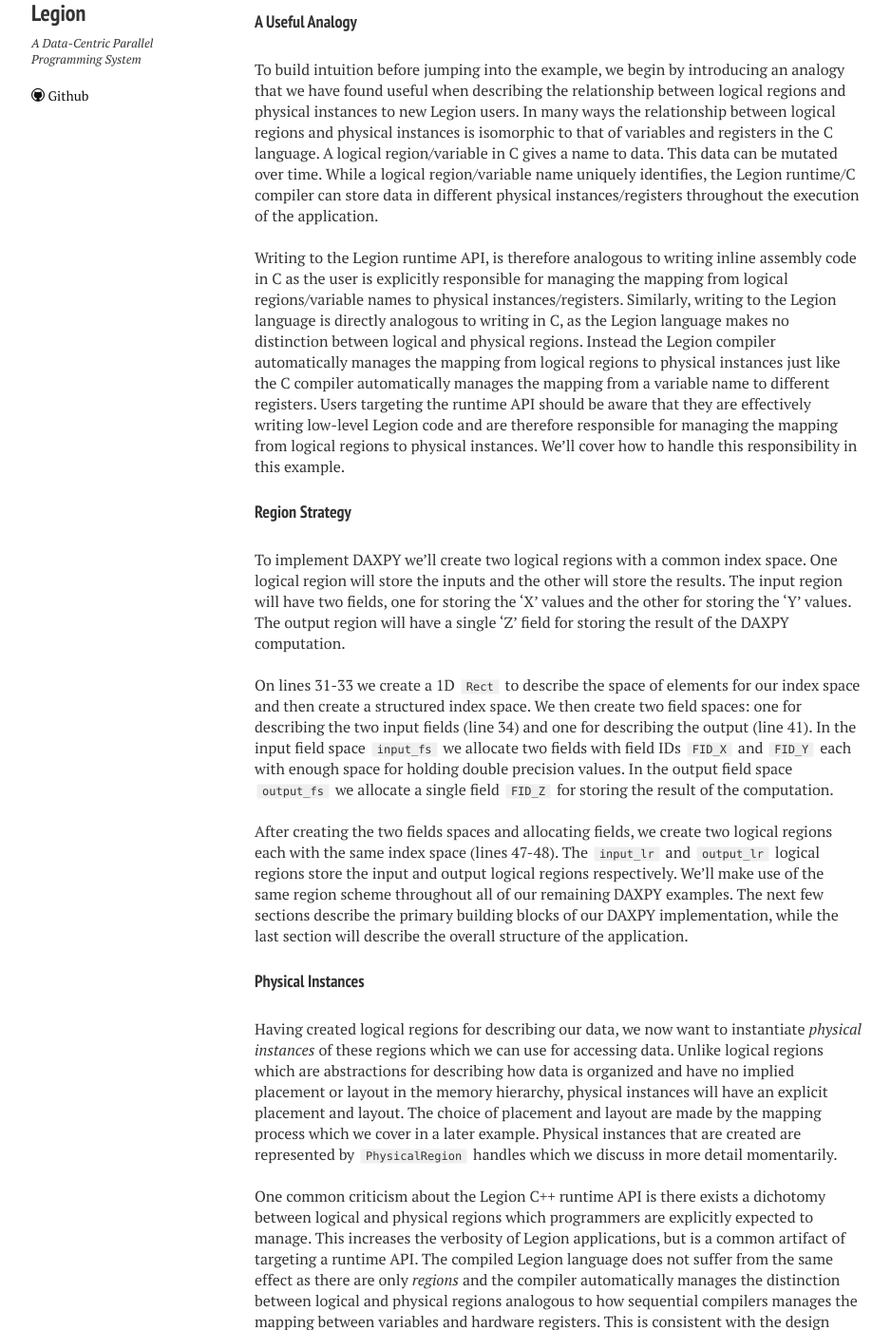
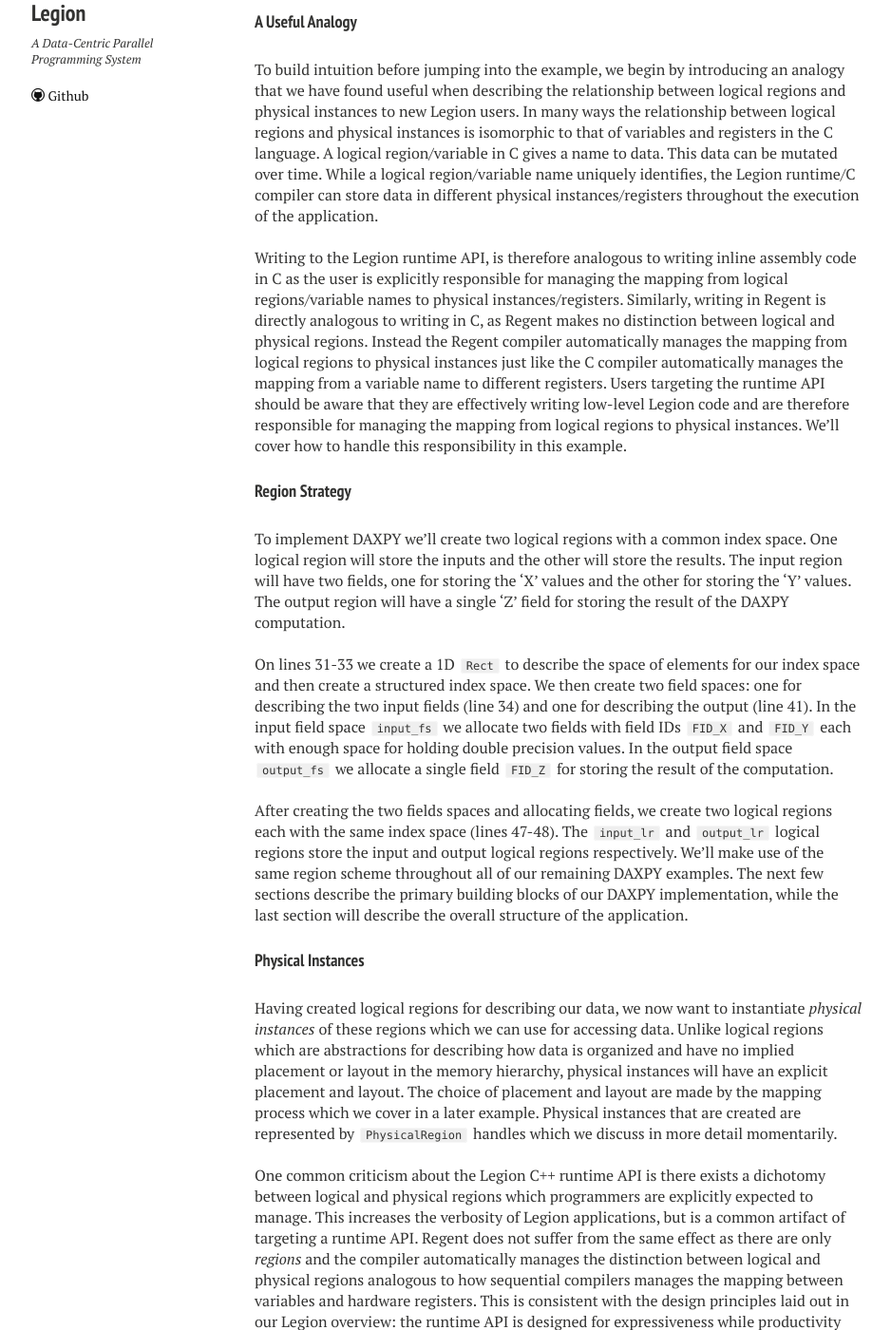
Before and after one commit to apryakhin/legion.stanford.edu, a Jekyll site: the page built from tutorial05.md, in a window 1280 px wide and 1400 px high, scrolled down 325 px. Shown: the whole window at 95% size, without its empty margins (52-990 px from the left). Built offline with Jekyll 4.4.1, drawn with Linux system fonts in a browser that asks for light colours; nearby versions of some CDN libraries; some of the changed text lies outside the part shown.

Commit message:
Update references to Regent.

```diff
--- a/tutorial05.md
+++ b/tutorial05.md
@@ -40,11 +40,10 @@ Writing to the Legion runtime API, is therefore
 analogous to writing inline assembly code in C as
 the user is explicitly responsible for managing
 the mapping from logical regions/variable names to
-physical instances/registers. Similarly, writing to
-the Legion language is directly analogous to writing
-in C, as the Legion language makes no distinction
+physical instances/registers. Similarly, writing in Regent is directly
+analogous to writing in C, as Regent makes no distinction
 between logical and physical regions. Instead the
-Legion compiler automatically manages the mapping from
+Regent compiler automatically manages the mapping from
 logical regions to physical instances just like the
 C compiler automatically manages the mapping from a
 variable name to different registers. Users targeting
@@ -110,8 +109,7 @@ API is there exists a dichotomy between logical
 and physical regions which programmers are explicitly
 expected to manage. This increases the verbosity
 of Legion applications, but is a common artifact
-of targeting a runtime API. The compiled Legion
-language does not suffer from the same effect as
+of targeting a runtime API. Regent does not suffer from the same effect as
 there are only _regions_ and the compiler automatically
 manages the distinction between logical and physical
 regions analogous to how sequential
@@ -120,8 +118,7 @@ hardware registers. This is consistent with the
 design principles laid out in our
 [Legion overview](/overview/index.html):
 the runtime API is designed for expressiveness while
-productivity features primarily only appear in the
-compiled Legion language.
+productivity features primarily only appear in Regent.
 
 #### Inline Mappings ####
 
```
Also changed, not shown: debugging.md (+2 -3 lines), tutorial06.md (+3 -4 lines).
